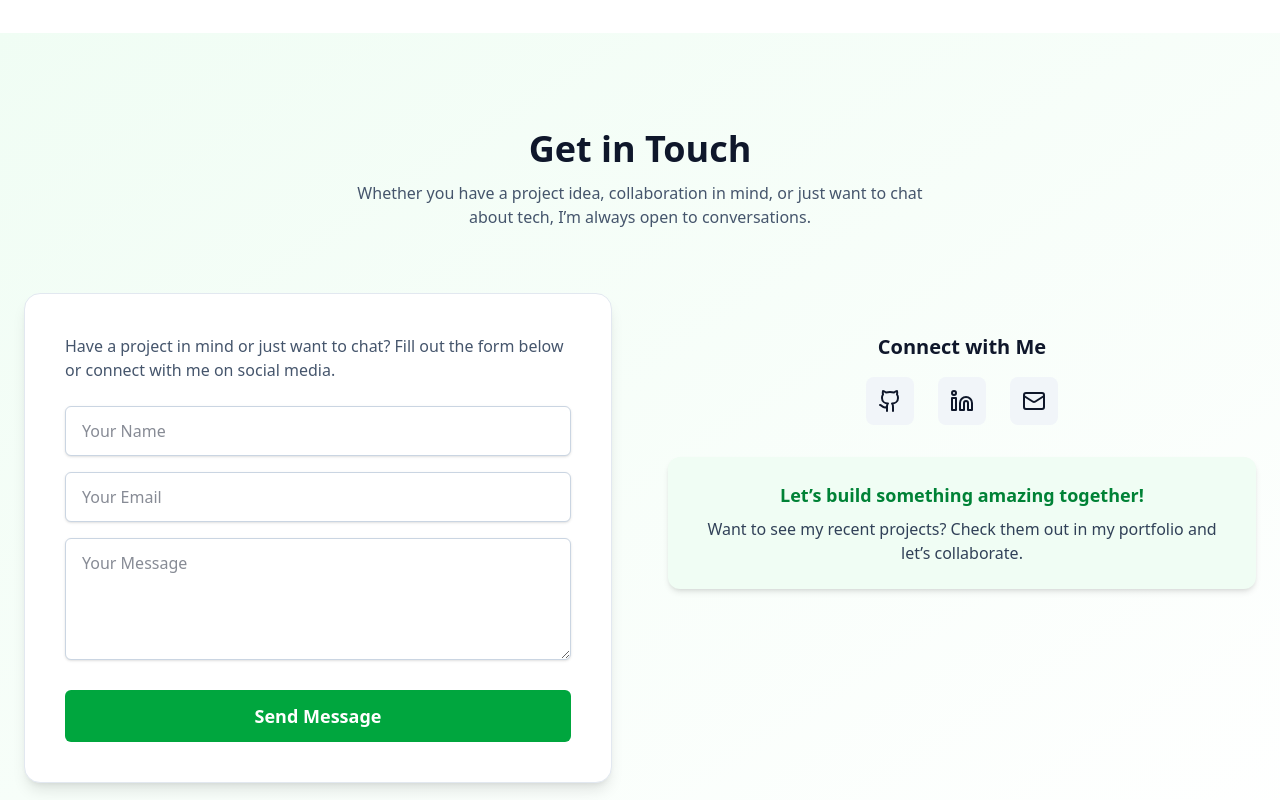
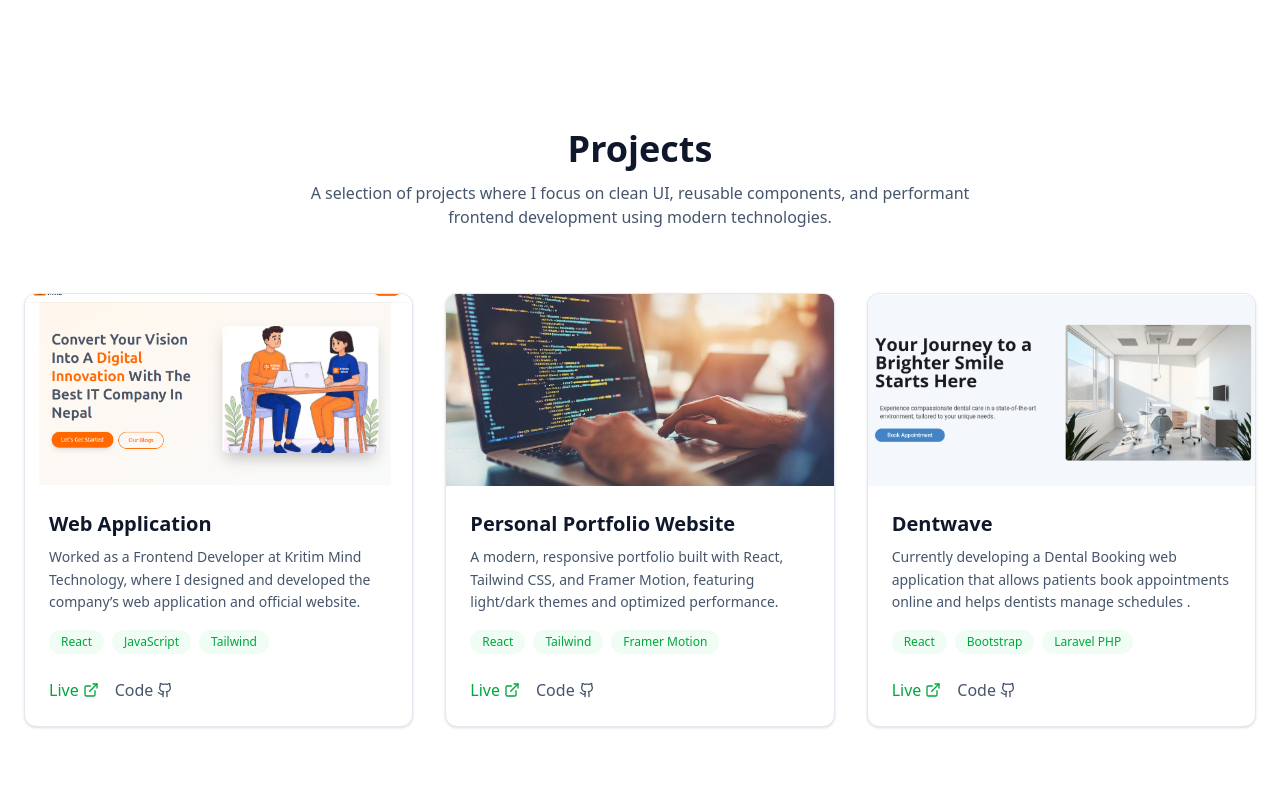
Before and after one commit to pujadhital-kritim/React-with-SEO-development, a React (Vite) app in the folder Portfolio/react/: page / in a window 1280 px wide. Shown: the part 1440-2240 px from the top of the page. Built offline with nearby package versions, Linux system fonts and the light colour scheme.

Commit message:
project section

```diff
--- a/Portfolio/react/src/App.jsx
+++ b/Portfolio/react/src/App.jsx
@@ -4,6 +4,7 @@ import Homepage from './pages/Homepage'
 import Footer from './component/Footer'
 import About from './pages/Aboutpage'
 import Contact from './pages/Contactpage'
+import Project from './pages/Project'
 
 const App = () => {
   return (
@@ -12,6 +13,7 @@ const App = () => {
   <Navbar/>
   <Homepage/>
  <About/>
+ <Project/>
  <Contact/>
   <Footer/>
   </main>
--- /dev/null
+++ b/Portfolio/react/src/component/ProjectCard.jsx
@@ -0,0 +1,77 @@
+import { motion } from "framer-motion";
+import { ExternalLink, Github } from "lucide-react";
+
+export default function ProjectCard({ project }) {
+  return (
+    <motion.article
+      whileHover={{ y: -8 }}
+      transition={{ duration: 0.35, ease: "easeOut" }}
+      className="group overflow-hidden rounded-xl
+                 bg-white dark:bg-slate-800
+                 border border-slate-200 dark:border-slate-700
+                 shadow-sm hover:shadow-xl transition"
+    >
+      {/* Image */}
+      <div className="relative overflow-hidden">
+        <motion.img
+          src={project.image}
+          alt={`${project.title} project preview`}
+          className="h-48 w-full object-cover
+                     group-hover:scale-105 transition-transform duration-500"
+        />
+      </div>
+
+      {/* Content */}
+      <div className="p-6">
+        <h3 className="text-xl font-semibold mb-2
+                       text-slate-900 dark:text-slate-100">
+          {project.title}
+        </h3>
+
+        <p className="text-slate-600 dark:text-slate-300
+                      text-sm mb-4 leading-relaxed">
+          {project.description}
+        </p>
+
+        {/* Tech Stack */}
+        <ul className="flex flex-wrap gap-2 mb-6">
+          {project.tech.map((item) => (
+            <li
+              key={item}
+              className="text-xs px-3 py-1 rounded-full
+                         bg-green-50 dark:bg-green-900/30
+                         text-green-600 dark:text-green-400"
+            >
+              {item}
+            </li>
+          ))}
+        </ul>
+
+        {/* Links */}
+        <div className="flex gap-4">
+          <a
+            href={project.live}
+            target="_blank"
+            aria-label={`Live demo of ${project.title}`}
+            className="inline-flex items-center gap-1
+                       text-green-600 hover:text-green-700
+                       font-medium transition"
+          >
+            Live <ExternalLink size={16} />
+          </a>
+
+          <a
+            href={project.github}
+            target="_blank"
+            aria-label={`Source code of ${project.title}`}
+            className="inline-flex items-center gap-1
+                       text-slate-600 dark:text-slate-300
+                       hover:text-green-600 transition"
+          >
+            Code <Github size={16} />
+          </a>
+        </div>
+      </div>
+    </motion.article>
+  );
+}
--- /dev/null
+++ b/Portfolio/react/src/data/Project.jsx
@@ -0,0 +1,32 @@
+export const projects = [
+  {
+    id: 1,
+    title: "Web Application",
+    description:
+      "Worked as a Frontend Developer at Kritim Mind Technology, where I designed and developed the company’s web application and official website.",
+    tech: ["React", "JavaScript", "Tailwind"],
+     image: "/project1.png",
+    live: "https://kritimmind.com/",
+    github: "#",
+  },
+  {
+    id: 2,
+    title: "Personal Portfolio Website",
+    description:
+      "A modern, responsive portfolio built with React, Tailwind CSS, and Framer Motion, featuring light/dark themes and optimized performance.",
+    tech: ["React", "Tailwind", "Framer Motion"],
+     image: "/developerlaptop.jpg",
+    live: "#",
+    github: "https://github.com/pujadhital-kritim/React-with-SEO-development.git",
+  },
+  {
+    id: 3,
+    title: "Dentwave",
+    description:
+      "Currently developing a Dental Booking  web application that allows patients  book appointments online and helps dentists manage schedules .",
+    tech: ["React", "Bootstrap", "Laravel PHP"],
+     image: "/dentwave.png",
+    live: "#",
+    github: "https://github.com/Kritikadhakal07/Dentwave.git",
+  },
+];
--- /dev/null
+++ b/Portfolio/react/src/pages/Project.jsx
@@ -0,0 +1,62 @@
+import { motion } from "framer-motion";
+
+import { projects } from "../data/Project";
+import ProjectCard from "../component/ProjectCard";
+
+export default function Project() {
+  return (
+    <section
+      id="projects"
+      className="bg-white dark:bg-slate-900 transition-colors duration-300"
+    >
+      <div className="max-w-7xl mx-auto px-6 py-24">
+        <motion.div
+          initial={{ opacity: 0, y: 20 }}
+          whileInView={{ opacity: 1, y: 0 }}
+          transition={{ duration: 0.6 }}
+          className="text-center mb-16"
+        >
+          <h1 className="text-4xl font-bold mb-3
+                         text-slate-900 dark:text-slate-100">
+            Projects
+          </h1>
+
+          <p className="text-slate-600 dark:text-slate-400
+                        max-w-2xl mx-auto">
+            A selection of projects where I focus on clean UI, reusable
+            components, and performant frontend development using modern
+            technologies.
+          </p>
+        </motion.div>
+
+
+        <motion.div
+          initial="hidden"
+          whileInView="visible"
+          viewport={{ once: true }}
+          variants={{
+            hidden: { opacity: 0 },
+            visible: {
+              opacity: 1,
+              transition: { staggerChildren: 0.15 },
+            },
+          }}
+          className="grid grid-cols-1 md:grid-cols-2 lg:grid-cols-3 gap-8"
+        >
+          {projects.map((project) => (
+            <motion.div
+              key={project.id}
+              variants={{
+                hidden: { opacity: 0, y: 20 },
+                visible: { opacity: 1, y: 0 },
+              }}
+            >
+              <ProjectCard project={project} />
+            </motion.div>
+          ))}
+        </motion.div>
+
+      </div>
+    </section>
+  );
+}
```
Also changed, not shown: Portfolio/react/public/dentwave.png (added), Portfolio/react/public/project1.png (added).
